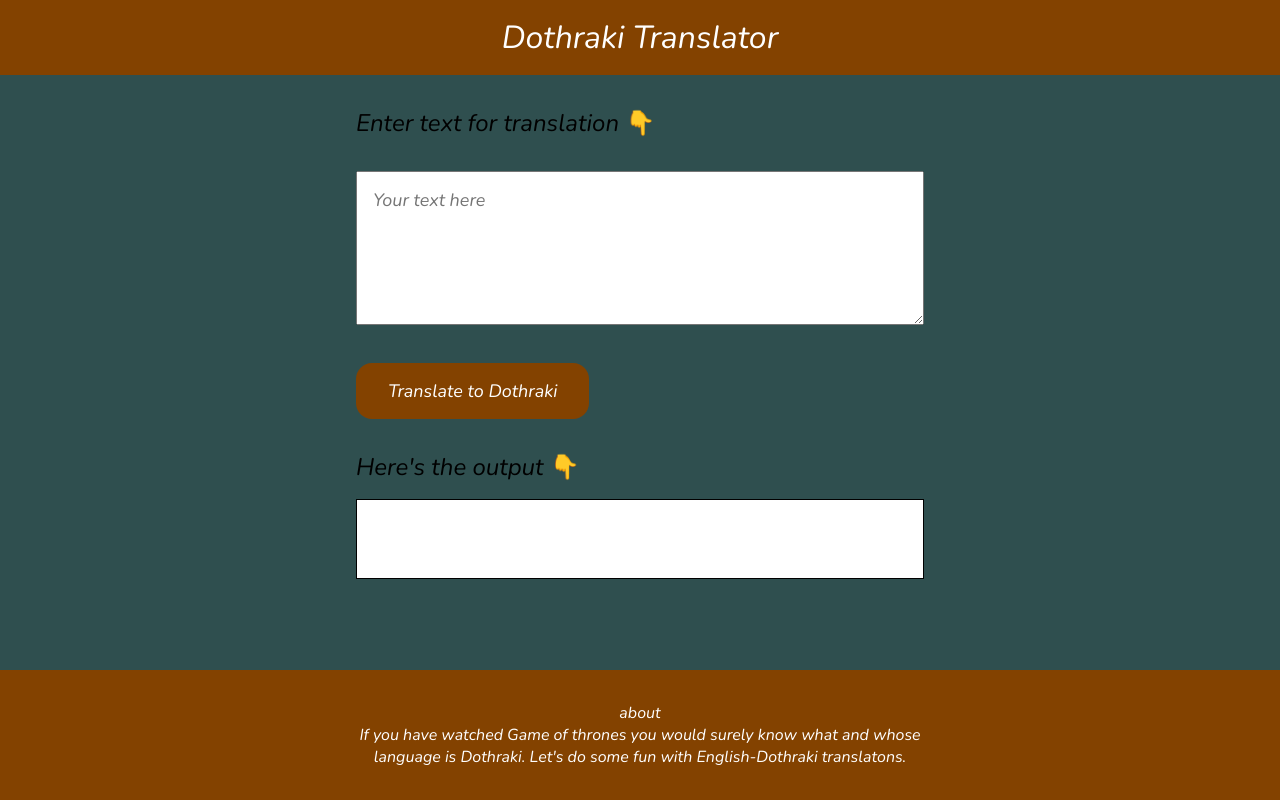
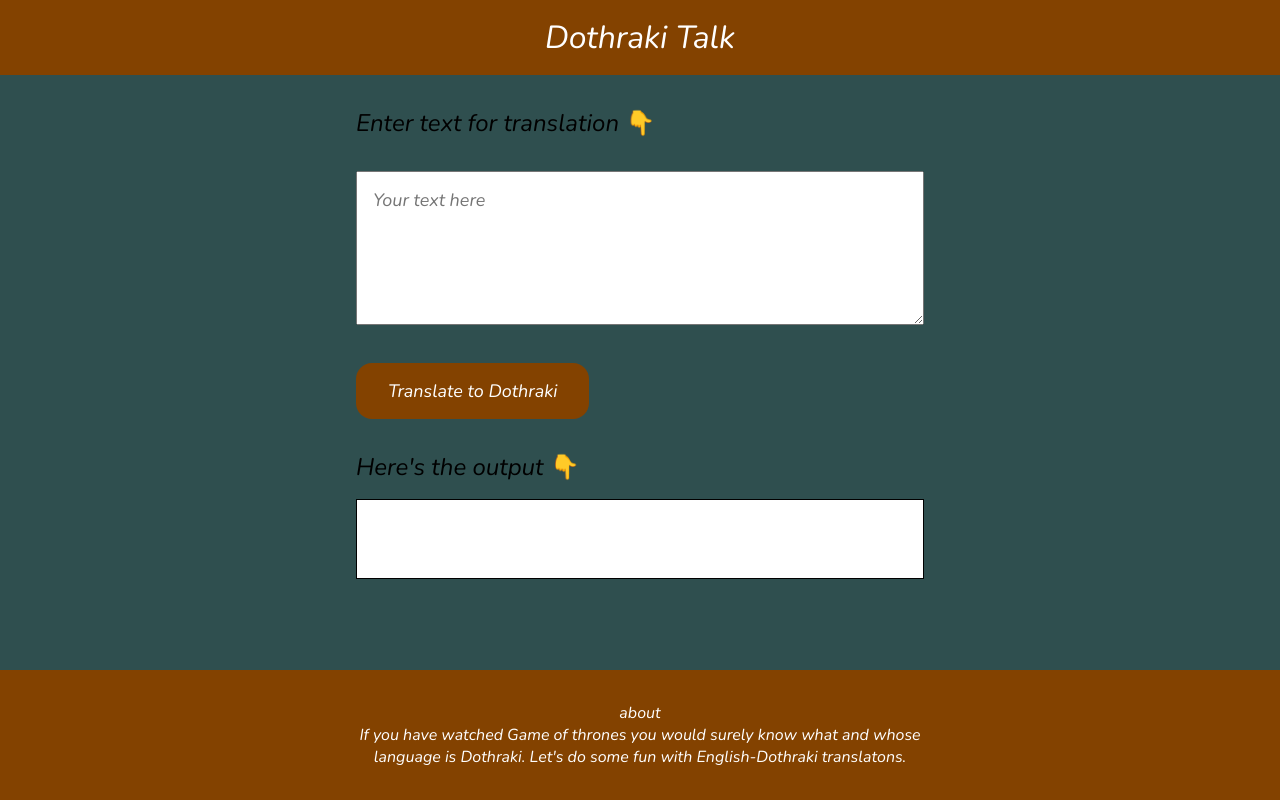
Before and after one commit to syedshehriyar/JS-basics, a plain HTML site: page index.html in a window 1280 px wide. Drawn offline with nearby package versions, Linux system fonts and the light colour scheme.

Commit message:
Update index.html

```diff
--- a/index.html
+++ b/index.html
@@ -10,7 +10,7 @@
 
 	<body>
 		<nav>
-			<div id="nav-heading">Dothraki Translator</div>
+			<div id="nav-heading">Dothraki Talk</div>
 		</nav>
 		<main>
 			<h1 id="main-heading">Enter text for translation 👇</h1>
```
